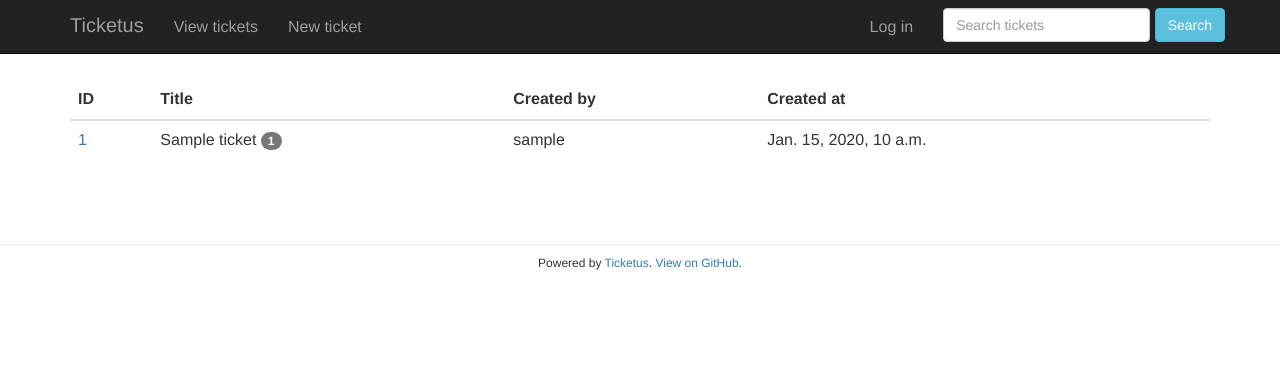
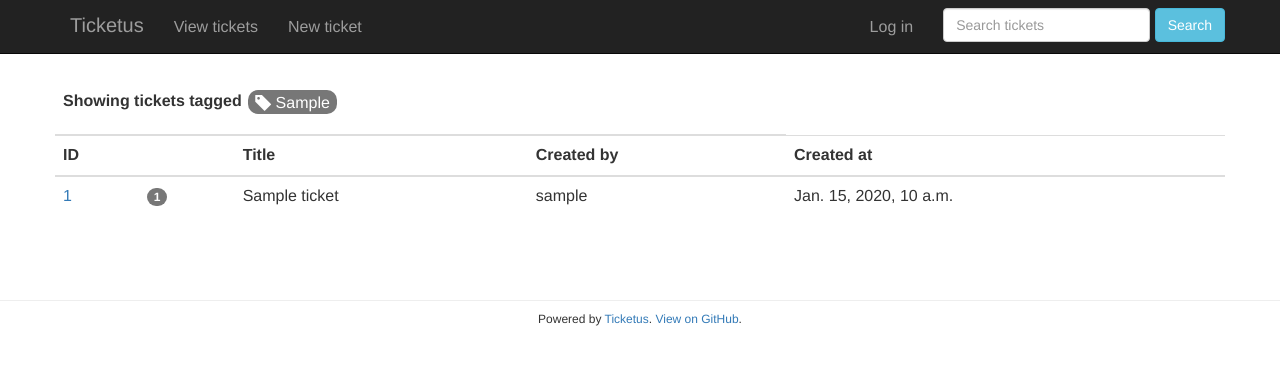
Before and after one commit to sjkingo/ticketus, a Django app: template ticketus/ui/templates/ui/ticket_list.html in a window 1280 px wide. Shown: the top 365 px of the page. Run offline with Django 3.2, Linux system fonts and the light colour scheme; tables that the repository leaves empty hold one stand-in row (values such as "Sample post"); the template is opened without the code that fills it: values that come from a table or form of the project are taken from there, most other values are stand-ins (such as "Sample title", 1, 10 or a date in 2020); parts of the project's set-up code (start-up, migrations or seed data) failed here and were passed over; some libraries are stand-ins or nearby versions.

Commit message:
Add support for filtering by tags

```diff
--- a/ticketus/tags/__init__.py
+++ b/ticketus/tags/__init__.py
@@ -0,0 +1 @@
+import ticketus.tags.urls
--- a/ticketus/tags/templates/includes/ticket_tags.html
+++ b/ticketus/tags/templates/includes/ticket_tags.html
@@ -1,5 +1,5 @@
 <div class="tags">
     {% for tag in ticket.tag_set.all %}
-    <a href="#"><span class="badge"><span class="glyphicon glyphicon-tag"></span> {{ tag }}</span></a>
+    <a href="{% url 'filter_by_tag' tag_name=tag %}"><span class="badge"><span class="glyphicon glyphicon-tag"></span> {{ tag }}</span></a>
     {% endfor %}
 </div>
--- /dev/null
+++ b/ticketus/tags/urls.py
@@ -0,0 +1,8 @@
+from django.conf.urls import patterns, url
+
+from ticketus.ui.urls import urlpatterns
+
+# Patch the ui's url patterns to include tag
+urlpatterns += patterns('ticketus.tags.views',
+    url(r'^tag/(?P<tag_name>[-_0-9a-zA-Z]+)/$', 'filter_by_tag', name='filter_by_tag'),
+)
--- /dev/null
+++ b/ticketus/tags/views.py
@@ -0,0 +1,4 @@
+from ticketus.ui.views import ticket_list
+
+def filter_by_tag(request, tag_name):
+    return ticket_list(request, tag_filter=tag_name)
--- a/ticketus/ui/templates/ui/ticket_list.html
+++ b/ticketus/ui/templates/ui/ticket_list.html
@@ -23,23 +23,38 @@ $(document).ready(function() {
 
 {% block body %}
 
+<div class="row">
     <table class="table table-hover" id="tickets">
         <thead>
+            {% if tag_filter %}
+            <tr>
+                <th colspan="4">
+                    <div class="tags">
+                        <p>Showing tickets tagged <span class="badge"><span class="glyphicon glyphicon-tag"></span> {{ tag_filter }}</span></p>
+                    </div>
+                </th>
+            </tr>
+            {% endif %}
+            <tr>
                 <th>ID</th>
+                <th></th>
                 <th>Title</th>
                 <th>Created by</th>
                 <th>Created at</th>
+            </tr>
         </thead>
         <tbody>
         {% for ticket in tickets %}
             <tr class="link">
                 <td><a href="{{ ticket.get_absolute_url }}">{{ ticket.id }}</a></td>
-            <td>{{ ticket.title }} <span class="badge">{{ ticket.comment_set.count }}</span></td>
+                <td><span class="badge">{{ ticket.comment_set.count }}</span></td>
+                <td>{{ ticket.title }}</td>
                 <td>{{ ticket.requester }}</td>
                 <td>{{ ticket.created_datetime }}</td>
             </tr>
         {% endfor %}
         </tbody>
     </table>
+</div>
 
 {% endblock %}
```
Also changed, not shown: ticketus/ui/views.py (+7 -3 lines). Lines whose indentation alone changed are shown as unchanged.
